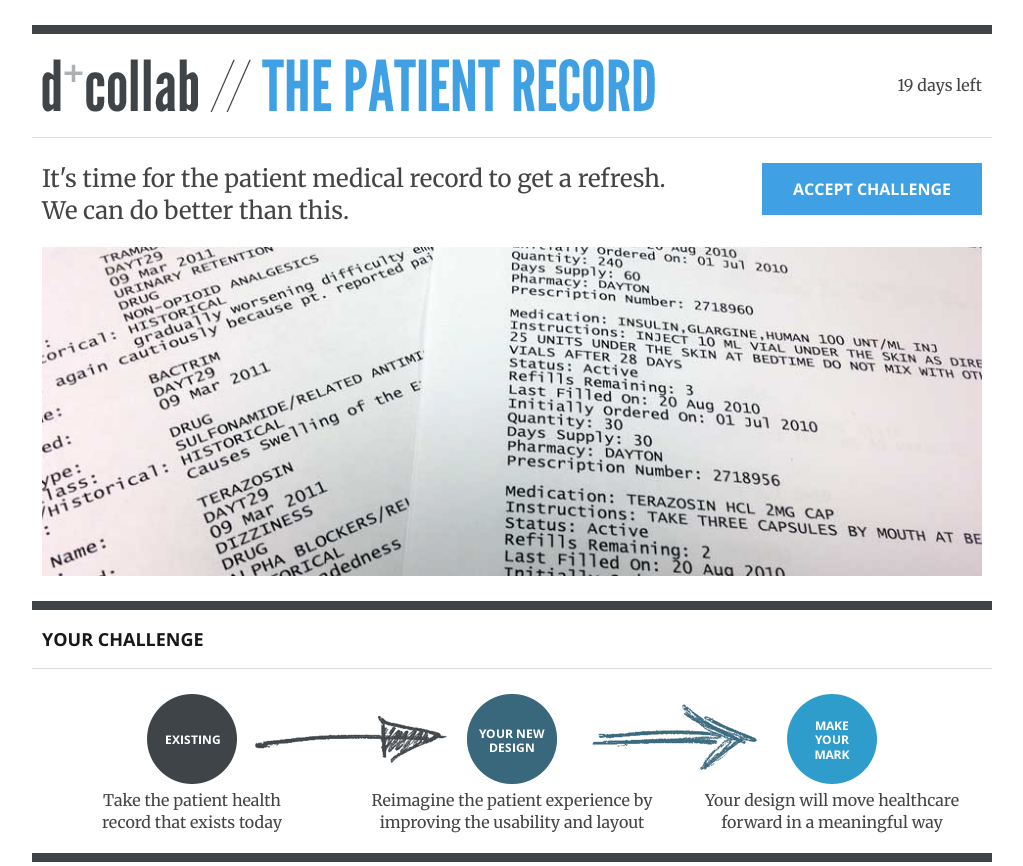
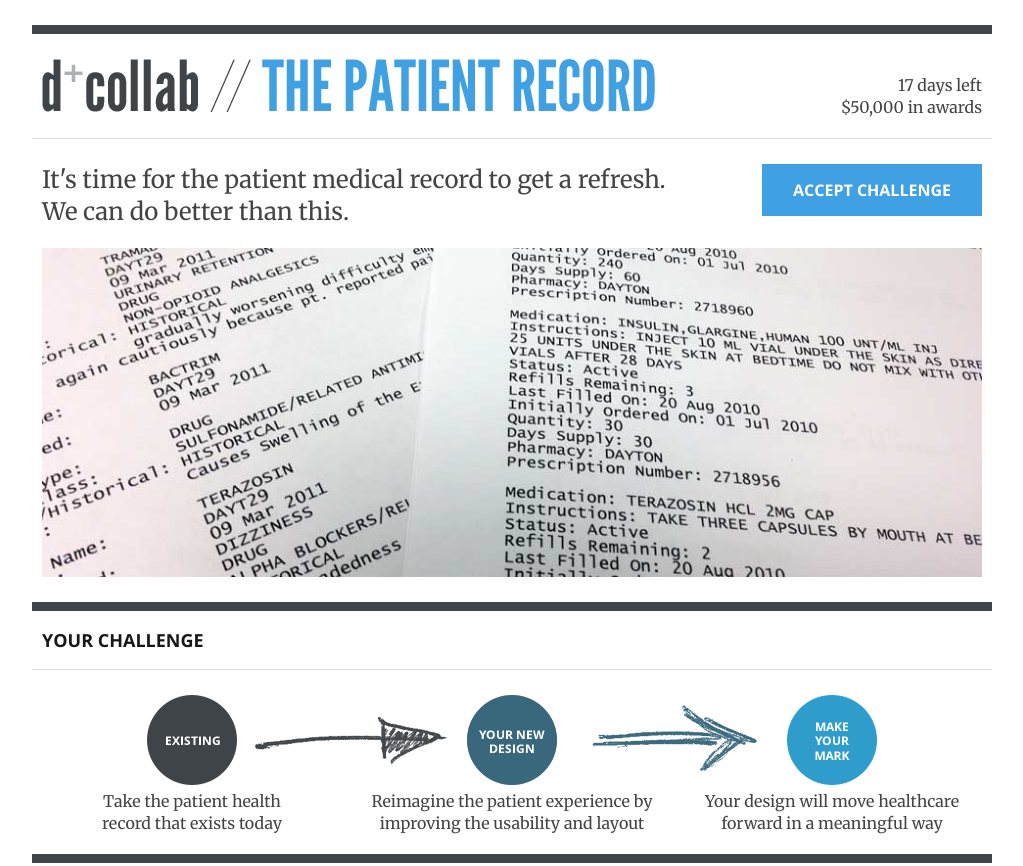
Before and after one commit to blue-button/challenge, a plain HTML site: page index.html in a window 1280 px wide. Shown: the top 866 px of the page, without its empty margins (128-1151 px from the left). Drawn offline with nearby package versions, Linux system fonts and the light colour scheme.

```diff
--- a/index.html
+++ b/index.html
@@ -70,7 +70,7 @@
 		</div>
 		<div class="wide-only">
 		<div class="three columns">
-			<p style="margin: 25px 0px 20px 0px; text-align:right;">19 days left</p>
+			<p style="margin: 25px 0px 20px 0px; text-align:right;">17 days left<br />$50,000 in awards</p>
 		</div>
 		</div>
 
```
